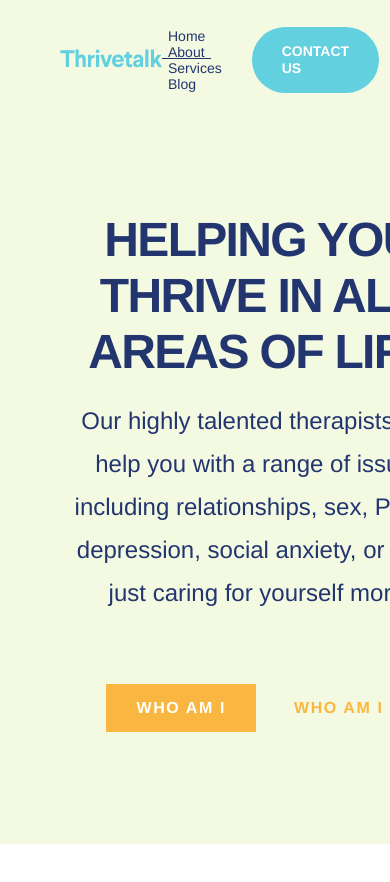
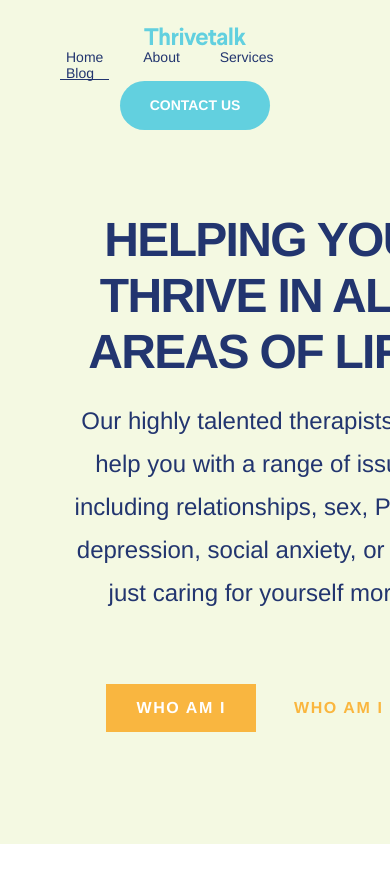
Before and after one commit to Uxiader/site-for-demonstrating, a plain HTML site: page index.html in a window 390 px wide. Shown: the top 882 px of the page. Drawn offline with Linux system fonts and the light colour scheme.

Commit message:
added header adaptation

```diff
--- a/style.css
+++ b/style.css
@@ -188,4 +188,8 @@ nav ul a {
 		max-width: 60%;
 		min-width: 400px;
 	}
+
+	nav {
+		flex-direction: column;
+	}
 }
```
